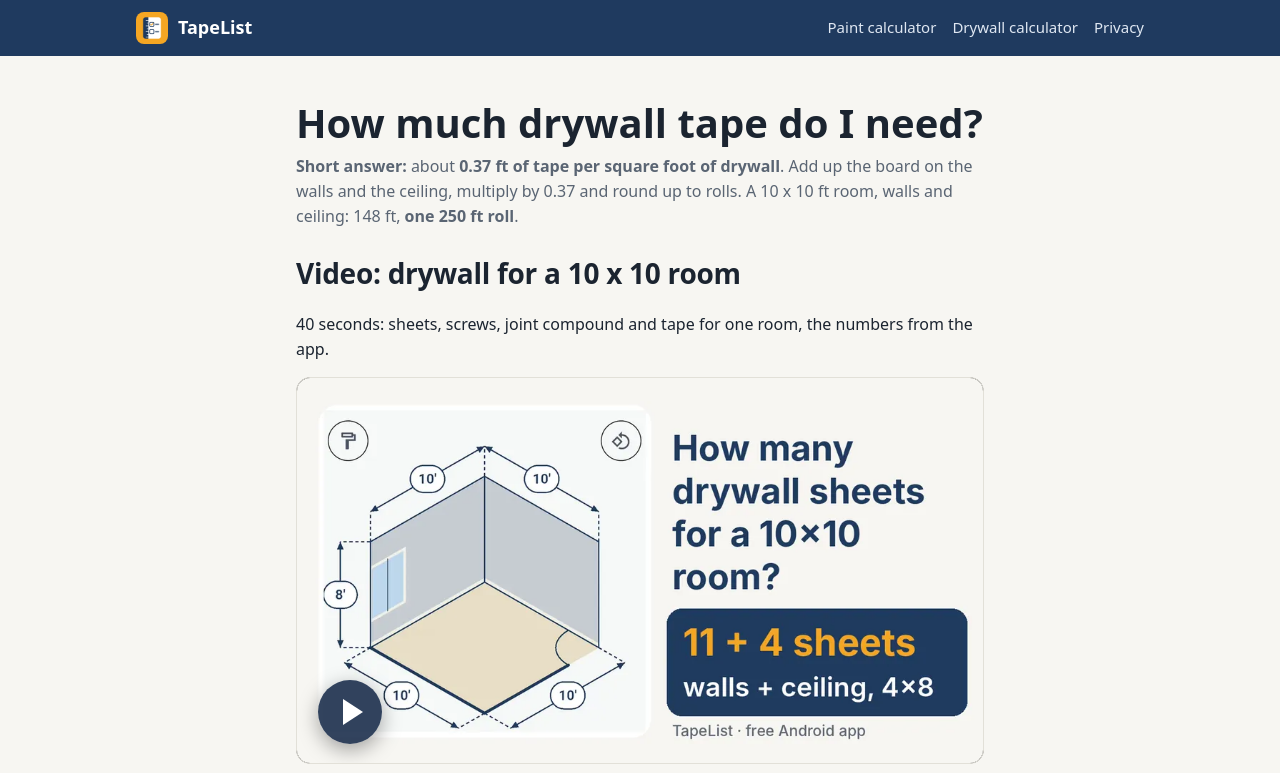
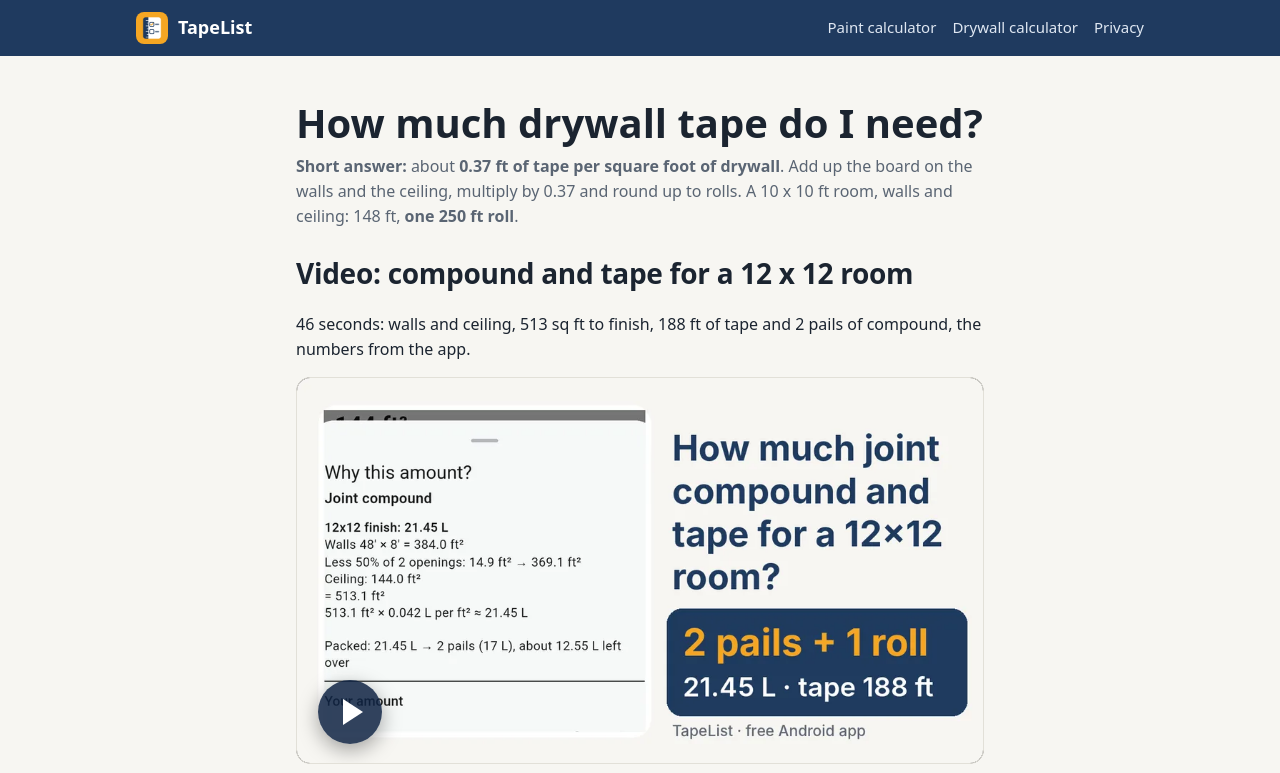
Before and after one commit to tapelistapp/tapelistapp.github.io, a plain HTML site: page how-much-drywall-tape/index.html in a window 1280 px wide. Shown: the top 773 px of the page. Drawn offline with Linux system fonts and the light colour scheme.

Commit message:
Tape page: video 18 (joint compound and tape, 12x12)
Co-Authored-By: Claude Opus 5.5 <noreply@anthropic.com>
Claude-Session: https://claude.ai/code/session_013XWSdtWfnGa2WPmVLCSnD4

```diff
--- a/how-much-drywall-tape/index.html
+++ b/how-much-drywall-tape/index.html
@@ -17,6 +17,9 @@
 <script type="application/ld+json">
 {"@context": "https://schema.org", "@type": "VideoObject", "name": "How Many Sheets of Drywall for a 10x10 Room? (11 + 4)", "description": "A 10x10 room with 8 ft walls, one door and one window takes 11 sheets of 4x8 drywall for the walls and 4 for the ceiling, 1 box of screws, 1 pail of joint compound and one 250 ft roll of tape.", "thumbnailUrl": ["https://tapelistapp.github.io/img/video-v9-drywall-10x10.webp", "https://i.ytimg.com/vi/AFMwbjLiZJI/hqdefault.jpg"], "uploadDate": "2026-11-25T18:00:00-06:00", "duration": "PT40S", "embedUrl": "https://www.youtube-nocookie.com/embed/AFMwbjLiZJI", "url": "https://www.youtube.com/watch?v=AFMwbjLiZJI", "publisher": {"@type": "Organization", "name": "TheGreenStudio"}}
 </script>
+<script type="application/ld+json">
+{"@context": "https://schema.org", "@type": "VideoObject", "name": "How Much Joint Compound and Tape for a 12x12 Room? (2 pails, 1 roll)", "description": "Taping and finishing a 12x12 room with 8 ft walls, the ceiling, one door and one window takes 21.45 L of joint compound (2 pails of 17 L) and 188 ft of paper tape (1 roll of 250 ft).", "thumbnailUrl": ["https://tapelistapp.github.io/img/video-v18-compound-tape-12x12.webp", "https://i.ytimg.com/vi/DyGnipuxYvk/hqdefault.jpg"], "uploadDate": "2026-11-27T17:45:00-06:00", "duration": "PT46S", "embedUrl": "https://www.youtube-nocookie.com/embed/DyGnipuxYvk", "url": "https://www.youtube.com/watch?v=DyGnipuxYvk", "publisher": {"@type": "Organization", "name": "TheGreenStudio"}}
+</script>
 </head>
 <body>
 <header class="top"><div class="wrap">
@@ -27,6 +30,13 @@
 <section class="block"><div class="wrap article">
   <h1 style="font-size:clamp(28px,4.5vw,40px);margin:0 0 8px;line-height:1.15">How much drywall tape do I need?</h1>
   <p class="sub"><strong>Short answer:</strong> about <strong>0.37 ft of tape per square foot of drywall</strong>. Add up the board on the walls and the ceiling, multiply by 0.37 and round up to rolls. A 10 x 10 ft room, walls and ceiling: 148 ft, <strong>one 250 ft roll</strong>.</p>
+
+  <h2>Video: compound and tape for a 12 x 12 room</h2>
+  <p>46 seconds: walls and ceiling, 513 sq ft to finish, 188 ft of tape and 2 pails of compound, the numbers from the app.</p>
+  <a class="video" href="https://www.youtube.com/watch?v=DyGnipuxYvk" data-yt="DyGnipuxYvk" aria-label="Play the video: How Much Joint Compound and Tape for a 12x12 Room? (2 pails, 1 roll)">
+    <img src="/img/video-v18-compound-tape-12x12.webp" alt="How Much Joint Compound and Tape for a 12x12 Room? (2 pails, 1 roll)" width="960" height="540" loading="lazy">
+    <span class="play" aria-hidden="true"></span>
+  </a>
 
   <h2>Video: drywall for a 10 x 10 room</h2>
   <p>40 seconds: sheets, screws, joint compound and tape for one room, the numbers from the app.</p>
--- a/sitemap.xml
+++ b/sitemap.xml
@@ -5,6 +5,6 @@
   <url><loc>https://tapelistapp.github.io/drywall-calculator/</loc><lastmod>2026-11-27</lastmod></url>
   <url><loc>https://tapelistapp.github.io/how-much-baseboard/</loc><lastmod>2026-11-26</lastmod></url>
   <url><loc>https://tapelistapp.github.io/how-much-primer/</loc><lastmod>2026-11-26</lastmod></url>
-  <url><loc>https://tapelistapp.github.io/how-much-drywall-tape/</loc><lastmod>2026-11-26</lastmod></url>
+  <url><loc>https://tapelistapp.github.io/how-much-drywall-tape/</loc><lastmod>2026-11-27</lastmod></url>
   <url><loc>https://tapelistapp.github.io/privacy/</loc><lastmod>2026-10-26</lastmod></url>
 </urlset>
```
Also changed, not shown: img/video-v18-compound-tape-12x12.webp (added).
